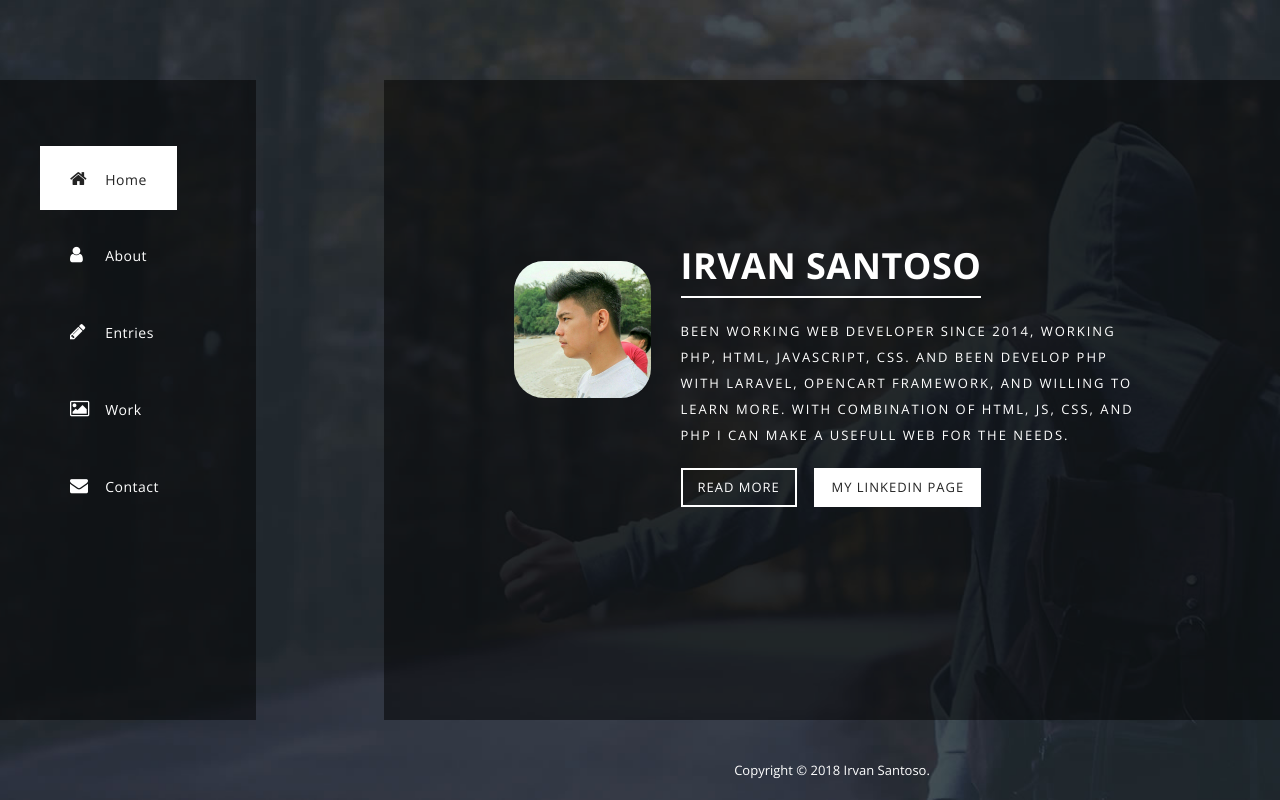
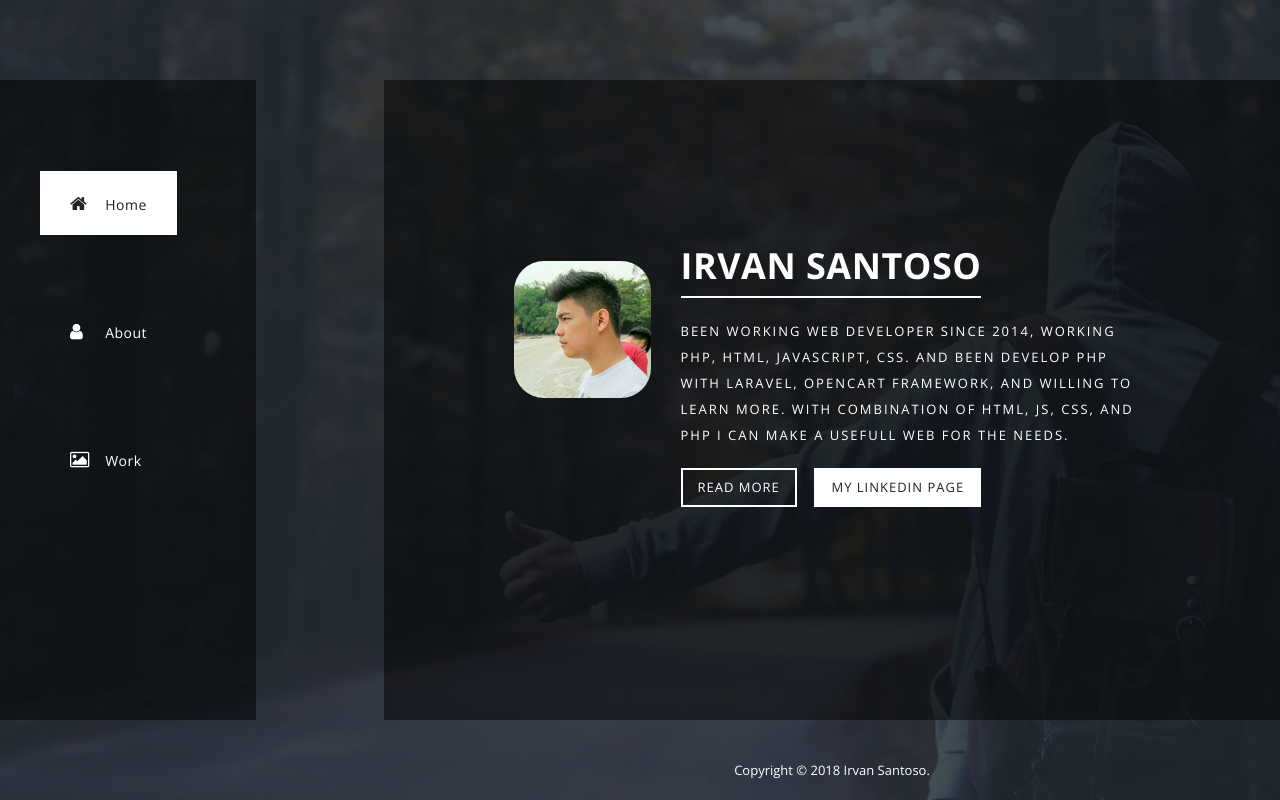
Before and after one commit to irvan2208/myportfolio, a plain HTML site: page index.html in a window 1280 px wide. Drawn offline with nearby package versions, Linux system fonts and the light colour scheme.

Commit message:
hide menu

```diff
--- a/index.html
+++ b/index.html
@@ -40,9 +40,9 @@
           <ul>
             <li><a href="#1"><i class="fa fa-home"></i> <em>Home</em></a></li>
             <li><a href="#2"><i class="fa fa-user"></i> <em>About</em></a></li>
-            <li><a href="#3"><i class="fa fa-pencil"></i> <em>Entries</em></a></li>
+            <!-- <li><a href="#3"><i class="fa fa-pencil"></i> <em>Entries</em></a></li> -->
             <li><a href="#4"><i class="fa fa-image"></i> <em>Work</em></a></li>
-            <li><a href="#5"><i class="fa fa-envelope"></i> <em>Contact</em></a></li>
+            <!-- <li><a href="#5"><i class="fa fa-envelope"></i> <em>Contact</em></a></li> -->
           </ul>
         </nav>
 
```
